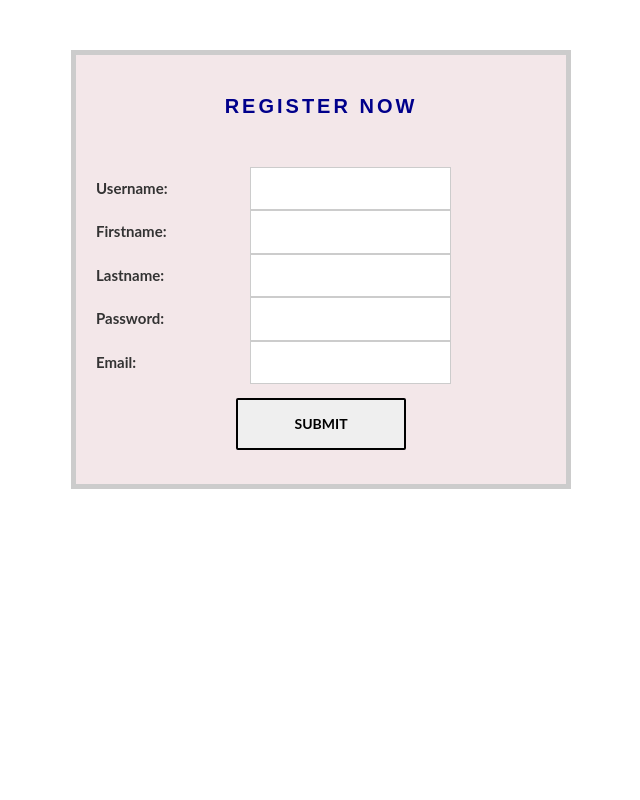
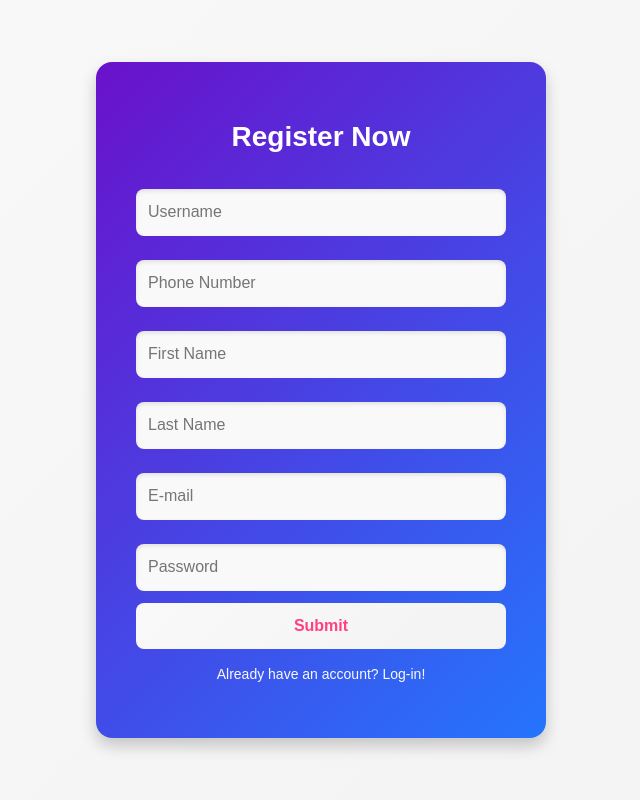
Before and after one commit to TetheredAround/ITS122L-MP2-CRUD, a PHP site: page /registernow.php in a window 1280 px wide. Shown: the whole page, without its empty margins (319-959 px from the left). Run offline with PHP 8.4, Linux system fonts and the light colour scheme.

Commit message:
Styled register & login page
- added styles.css
- modified login page to look better
- modified register page to look better
- error-handling for username and password

```diff
--- a/config.php
+++ b/config.php
@@ -5,7 +5,7 @@ $username     = "root";
 $password     = "";
 $databasename = "test";
 // Create connection
-$conn = mysqli_connect($hostname, $username, $password,$databasename);
+$conn = mysqli_connect($hostname, $username, $password,$databasename, null, '/Applications/XAMPP/xamppfiles/var/mysql/mysql.sock');
  // Check connection
 if ($conn->connect_error) {
 die("Unable to Connect database: " . $conn->connect_error);
--- a/registernow.php
+++ b/registernow.php
@@ -1,5 +1,4 @@
 <?php
-
 include_once("config.php");
 
 // Check if the form was submitted
@@ -11,14 +10,13 @@ if (isset($_POST["submit"])) {
     $username = $_POST["username"];
     $password = $_POST["password"];
     $email = $_POST["email"];
+    $phone = $_POST["phone"];
 
     // Insert the user into the database
-    $sql = "INSERT INTO users (username, first_name, last_name, password, email) VALUES ('$username', '$firstname','$lastname','$password', '$email')";
+    $sql = "INSERT INTO users (username, first_name, last_name, password, email, phone) VALUES ('$username', '$firstname','$lastname','$password', '$email', '$phone')";
     if (mysqli_query($conn, $sql)) {
-
         echo "<b>Registration successful!<b>";
         header('Refresh: 1; URL = login.php');
-
     } else {
         echo "Error: " . $sql . "<br>" . mysqli_error($conn);
     }
@@ -35,30 +33,32 @@ mysqli_close($conn);
     <link rel="stylesheet" href="https://maxcdn.bootstrapcdn.com/bootstrap/3.4.1/css/bootstrap.min.css">
     <script src="https://ajax.googleapis.com/ajax/libs/jquery/3.7.1/jquery.min.js"></script>
     <script src="https://maxcdn.bootstrapcdn.com/bootstrap/3.4.1/js/bootstrap.min.js"></script>
-		<link rel="stylesheet" href="stylesheet.css">
+    <link rel="stylesheet" href="styles.css">
     <title> Registration Form </title>
 </head>
 <body>
-		<form method="post" action="">
+    <div class="register-container">
         <h1>Register Now</h1>
-			<br>
-			<br>
-			<label>Username:</label>
-			<input type="text" name="username">
-			<br>
-			<label>Firstname:</label>
-			<input type="text" name="firstname">
-			<br>
-			<label>Lastname:</label>
-			<input type="text" name="lastname">
-			<br>
-			<label>Password:</label>
-			<input type="password" name="password">
-			<br>
-			<label>Email:</label>
-			<input type="email" name="email">
-			<br>
-			<input type="submit" name="submit" value="Submit">
+        <form method="post" action="<?php echo htmlspecialchars($_SERVER['PHP_SELF']); ?>">
+            <div class="form-grid">
+                <input type="text" name="username" placeholder="Username" required>
+                <input type="text" name="phone" placeholder="Phone Number" required>
+                <input type="text" name="firstname" placeholder="First Name" required>
+                <input type="text" name="lastname" placeholder="Last Name" required>
+                <input type="email" name="email" placeholder="E-mail" required>
+                <input type="password" name="password" placeholder="Password" required>
+            </div>
+
+            <button type="submit" name="submit">Submit</button>
+
+            <?php
+            if(!empty($login_err)){
+                echo '<div class="error-message">' . $login_err . '</div>';
+            }
+            ?>
+
+            <a href="login.php">Already have an account? Log-in!</a>
         </form>
+    </div>
 </body>
-</head>
+</html>
--- /dev/null
+++ b/styles.css
@@ -0,0 +1,94 @@
+body {
+    margin: 0;
+    font-family: Arial, sans-serif;
+    background: linear-gradient(135deg, #f9f9f9, #f3f3f3);
+    display: flex;
+    justify-content: center;
+    align-items: center;
+    height: 100vh;
+    color: #333;
+    flex-direction: column;
+    gap: 30px;
+}
+
+.container {
+    display: flex;
+    justify-content: center;
+    align-items: center;
+    width: 100%;
+    max-width: 1200px;
+    gap: 30px;
+}
+
+.login-container, .register-container {
+    background: linear-gradient(135deg, #6a11cb, #2575fc);
+    border-radius: 16px;
+    box-shadow: 0 8px 16px rgba(0, 0, 0, 0.2);
+    padding: 40px;
+    color: white;
+    text-align: center;
+    width: 450px;
+}
+
+.login-container h1, .register-container h1 {
+    margin-bottom: 25px;
+    font-size: 28px;
+    font-weight: 700;
+}
+
+.login-container input, .register-container input {
+    width: 100%;
+    padding: 12px;
+    margin: 12px 0;
+    border: none;
+    border-radius: 8px;
+    font-size: 16px;
+    background: #f9f9f9;
+    box-shadow: inset 0 2px 4px rgba(0, 0, 0, 0.1);
+    color: #333;
+}
+
+.login-container button, .register-container button {
+    width: 100%;
+    padding: 12px;
+    background: linear-gradient(135deg, #f9f9f9, #f3f3f3);
+    color: #ff4081;
+    border: none;
+    border-radius: 8px;
+    font-size: 16px;
+    font-weight: 600;
+    cursor: pointer;
+    transition: all 0.3s ease;
+}
+
+.login-container button:hover, .register-container button:hover {
+    background: #ff4081;
+    color: white;
+}
+
+.login-container a, .register-container a {
+    display: block;
+    margin-top: 15px;
+    font-size: 14px;
+    color: #f9f9f9;
+    text-decoration: none;
+    transition: color 0.3s ease;
+    text-align: center;
+}
+
+.login-container a:hover, .register-container a:hover {
+    color: #add8e6;
+}
+
+.error-message {
+    background: none;
+    color: #ff4081;
+    font-family: Arial, sans-serif;
+    font-size: 16px;
+    font-weight: 600;
+    padding: 12px;
+    width: 100%;
+    margin-bottom: 20px;
+    text-align: center;
+    transition: all 0.3s ease;
+}
```
Also changed, not shown: login.php (+21 -36 lines), test.html (added, +84 -0 lines). Lines whose indentation alone changed are shown as unchanged.
